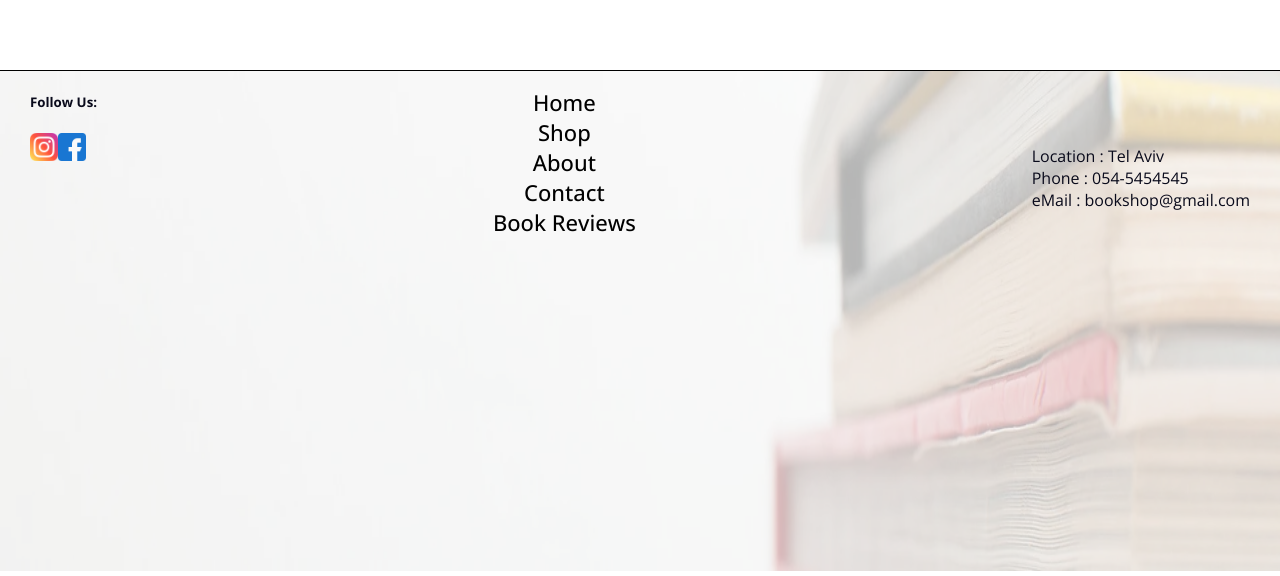
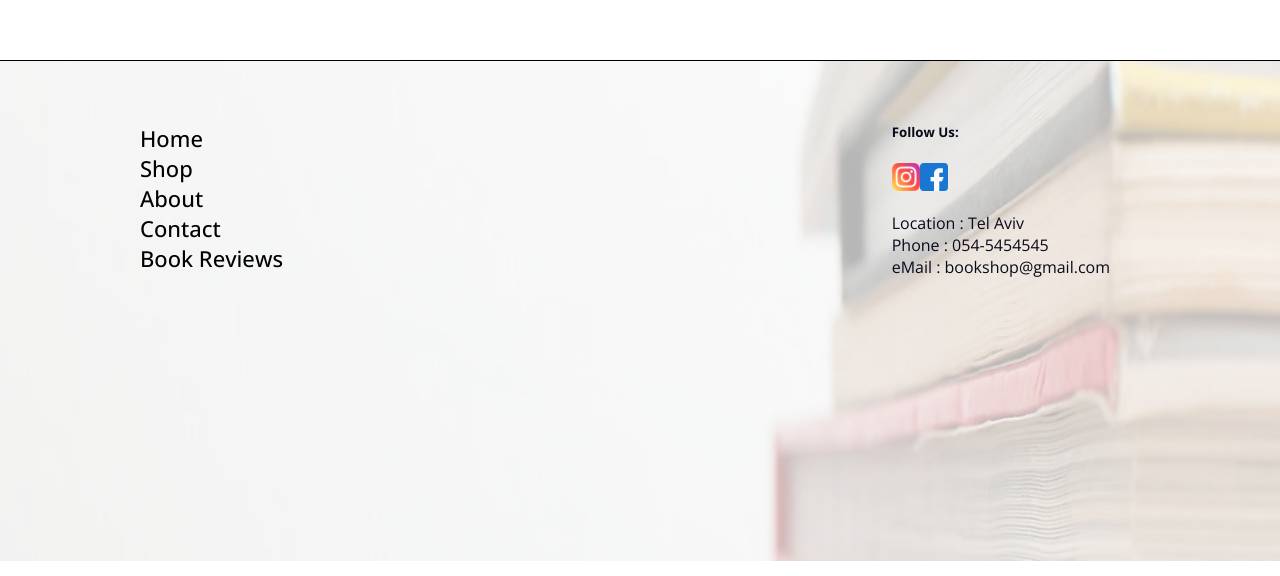
Before and after one commit to nickglu86/ecommercejs-book-shop, a React (Create React App) app: page / in a window 1280 px wide. Shown: the part 2909-3485 px from the top of the page. Built offline with nearby package versions, Linux system fonts and the light colour scheme; no server answers.

Commit message:
contact form, shop, footer

```diff
--- a/src/components/Recommended.tsx
+++ b/src/components/Recommended.tsx
@@ -11,7 +11,7 @@ const Recommended = () => {
   const { commerce, products, cart, updateCart } = useShopContext();
 
   const GetProduct: FC<{ product: IProduct }> = ({ product }) => (
-    <SplideSlide key={product.id} style={{ width: "400px" }}>
+    <SplideSlide key={product.id} style={{ width: "600px!important" }}>
       <Link to={`/book/${getURIBookTitle(product.name)}`}   state={{ product }}>
         <img
           src={product.image.url}
--- a/src/context/ShopContext.tsx
+++ b/src/context/ShopContext.tsx
@@ -6,7 +6,7 @@ const ecommerceJsPublicKey = process.env.REACT_APP_COMMERCEJS_PUBLICKEY as strin
 const commerce = new Commerce(ecommerceJsPublicKey);
 const ShopContext = createContext<IShopContextType | null>(null);
 
-console.log(commerce);
+
 export const useShopContext = () => {
   const context = React.useContext(ShopContext);
   if (context === null) {
@@ -22,7 +22,6 @@ export default function ShopProvider({ children }: IShopContextProviderProps) {
   const fetchProducts = async () => {
     try {
       const productResponse = await commerce.products.list();
-
       setProducts(productResponse.data as IProducts);
     } catch (error) {
       console.error("Error fetching products:", error);
--- a/src/layouts/Footer.tsx
+++ b/src/layouts/Footer.tsx
@@ -2,32 +2,25 @@ import { FC } from "react";
 import { Link } from "react-router-dom";
 import instagram from "../assets/logos/instagram.png";
 import facebook from "../assets/logos/facebook.png";
-import BooksImg from '../assets/images/books.png'
+import BooksImg from "../assets/images/books.png";
 const Footer: FC = () => {
   return (
     <footer>
-
-        <div style={{
-
-                         position: 'absolute',
-                         width: '100vw',
-                         height: '400px',
-                         background: 'linear-gradient(to bottom, #fff 0%,rgba(0,0,0,0) 100%)',
-                         zIndex: '-1'
-
-             }}>
-
-                  <img src={BooksImg} style={{width: '100%', height: '500px', opacity: '0.3'}}/>
+      <div
+        style={{
+          position: "absolute",
+          width: "100vw",
+          height: "400px",
+          background: "linear-gradient(to bottom, #fff 0%,rgba(0,0,0,0) 100%)",
+          zIndex: "-1",
+        }}
+      >
+        <img
+          src={BooksImg}
+          style={{ width: "100%", height: "500px", opacity: "0.3" }}
+        />
       </div>
-      <div className="social">
-        <div>
-          <h5>Follow Us:</h5>
-          <div>
-            <img src={instagram} height={28} />
-            <img src={facebook} height={28} />
-          </div>
-        </div>
-      </div>
+      <div className="footer-content">
         <div className="sitemap">
           <nav>
             <ul>
@@ -50,6 +43,17 @@ const Footer: FC = () => {
             </ul>
           </nav>
         </div>
+        <div>
+          <div className="social">
+            <div>
+              <h5>Follow Us:</h5>
+              <div>
+                <img src={instagram} height={28} />
+                <img src={facebook} height={28} />
+              </div>
+            </div>
+          </div>
+
           <div className="adress">
             <ul>
               <li>Location : Tel Aviv</li>
@@ -57,6 +61,8 @@ const Footer: FC = () => {
               <li>eMail : bookshop@gmail.com</li>
             </ul>
           </div>
+        </div>
+      </div>
     </footer>
   );
 };
--- a/src/pages/contact.tsx
+++ b/src/pages/contact.tsx
@@ -1,6 +1,5 @@
 import React, { FC, useState, ChangeEvent, FormEvent } from "react";
-import styled from "styled-components";
-
+import { StyledForm, StyledLabel, StyledInput, StyledButton, StyledTextArea } from "../styles/ContactStyles";
 interface ContactFormData {
   name: string;
   phone: string;
@@ -11,70 +10,6 @@ interface ContactFormData {
 
 const Contact: FC = () => {
 
-
-const StyledForm = styled.form`
-  background-color: #f4f4f4;
-  padding: 40px 80px;
-  border-radius: 25px;
-  width: 500px;
-  margin: 40px auto 0;
-
-  div{
-    display: flex;
-    justify-content: space-between;
-    align-items: center;
-    padding: 10px 0;
-  }
-`
-
-const StyledLabel = styled.label`
-  display: block;
-  margin-bottom: 5px;
-  font-size:20px;
-  font-weight: 400;
-  width: 34%;
-`
-
-const StyledInput = styled.input`
-  width: 50%;
-  padding: 10px;
-  margin: 0 10px 0 0 ;
-  border: 1px solid #ccc;
-  border-radius: 5px;
-`
-const StyledTextArea = styled.textarea`
-  width: 50%;
-  padding: 10px;
-  margin: 0 10px 0 0 ;
-  border: 1px solid #ccc;
-  border-radius: 5px;
-`
-const StyledButton = styled.button`
-background-color: #fff;
-color: rgb(10, 46, 90);
-border: 2px solid rgb(10, 46, 90);
-border-radius: 18px;
-font-size: 18px;
-padding: 6px 16px;
-font-weight: 600;
-cursor: pointer;
- margin: 20px auto 0;
-
-&:hover {
-  transition: 0.5s;
-  background-color: rgb(10, 46, 90);
-  color: #fff;
-}
-
-`
-
-const StyledAlert = styled.div`
-  padding: 10px;
-  background-color: #f44336;
-  color: white;
-  margin-top: 10px;
-  border-radius: 5px;
-`
   const [formData, setFormData] = useState<ContactFormData>({
     name: "",
     phone: "",
--- a/src/pages/shop.tsx
+++ b/src/pages/shop.tsx
@@ -5,7 +5,7 @@ const Shop: FC = () => {
   return (
     <main>
       <section>
-        <h2>Shop Page</h2>
+        <h2>Shop</h2>
         <ProductsGallery />
       </section>
     </main>
--- a/src/styles/RecommendedStyles.tsx
+++ b/src/styles/RecommendedStyles.tsx
@@ -1,7 +1,8 @@
 import styled from "styled-components";
 
 export const RecommendedSection = styled.section`
-    width: 100%;
+    width: 90%;
+    margin: 0 auto;
     height: 600px;
     padding: 40px 0 100px 0;
 `;
--- a/src/styles/index.css
+++ b/src/styles/index.css
@@ -37,6 +37,7 @@ nav ul li {
   align-items: center;
   justify-content: center;
   font-size: 22px;
+
 }
 nav ul li a {
   text-decoration: none;
@@ -55,9 +56,13 @@ section {
 section h2 {
   text-align: center;
 }
+.gallery{
+  margin: 30px  auto 0;
+  width: 90%;
+}
 .gallery ul {
   display: grid;
-  grid-template-columns: 1fr 1fr 1fr;
+  grid-template-columns: 1fr 1fr 1fr 1fr ;
 }
 .gallery ul li {
   overflow: hidden;
@@ -66,34 +71,48 @@ section h2 {
   flex-direction: column;
   align-items: center;
   padding: 20px 24px;
-  width: 300px;
+  width: 200px;
   height: 540px;
+  margin-bottom: 60px;
+  text-align: center;
 }
 footer {
   box-sizing: border-box;
   /* position: absolute; */
   bottom: 0;
   width: 100%;
-  margin: 10px auto 50px;
-  /* padding: 0 40px; */
+  margin: 0px auto 50px;
+
   display: flex;
   justify-content: space-between;
   border-top: 1px solid #000;
 }
-
+footer .footer-content{
+  display: flex;
+  justify-content: space-between;
+  align-items: center;
+  width: 1000px;
+  margin: 0 auto;
+  padding: 40px 0 0 0 ;
+}
 footer ul {
   flex-direction: column;
   list-style-type: none;
   padding: 0;
+
 }
 footer .adress ul, footer .social {
   display: flex;
-  justify-content: center;
+  justify-content: left;
   /* align-items: center; */
   height: 100%;
   padding: 0 30px;
 }
 
+footer nav ul li{
+  text-align: left;
+  display: block;
+}
 
 /* Generals */
 
```
Lines whose indentation alone changed are shown as unchanged.
